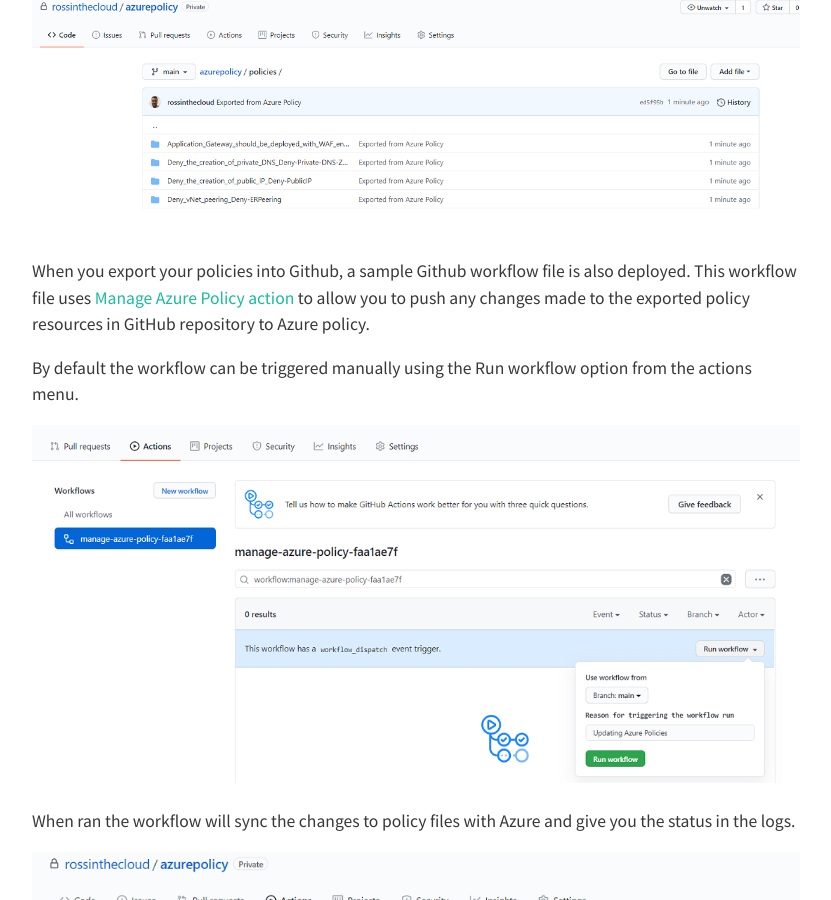
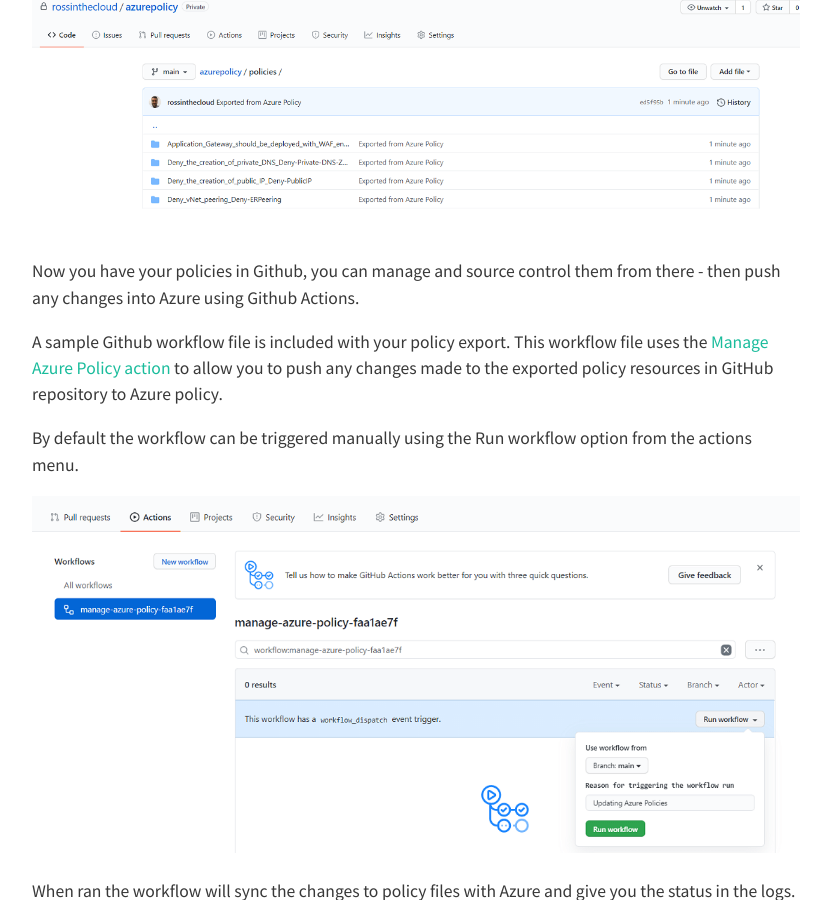
Before and after one commit to rossinthecloud/rossinthecloud.github.io, a Jekyll site: the page built from _posts/2020-11-30-Day15of100DaysOfCloud-AzurePolicyAsCodeGitHub.md, in a window 1280 px wide and 900 px high, scrolled down 4616 px. Shown: the whole window, without its empty margins (224-1055 px from the left). Built offline with Jekyll 4.4.1, drawn with Linux system fonts in a browser that asks for light colours; nearby versions of some CDN libraries; comment, search, counter and statistics services are not loaded; some of the changed text lies outside the part shown.

Commit message:
Day 15 100DaysOfCloud

```diff
--- a/_posts/2020-11-30-Day15of100DaysOfCloud-AzurePolicyAsCodeGitHub.md
+++ b/_posts/2020-11-30-Day15of100DaysOfCloud-AzurePolicyAsCodeGitHub.md
@@ -48,7 +48,9 @@
 
 ![]({{ site.baseurl }}/assets/img/blog/2020-11-30-Day15of100DaysOfCloud-AzurePolicyAsCodeGitHub/9.png)
 
-When you export your policies into Github, a sample Github workflow file is also deployed. This workflow file uses <a href="https://github.com/marketplace/actions/manage-azure-policy" target="_blank">Manage Azure Policy action</a> to allow you to push any changes made to the exported policy resources in GitHub repository to Azure policy.
+Now you have your policies in Github, you can manage and source control them from there - then push any changes into Azure using Github Actions.
+
+A sample Github workflow file is included with your policy export. This workflow file uses the <a href="https://github.com/marketplace/actions/manage-azure-policy" target="_blank">Manage Azure Policy action</a> to allow you to push any changes made to the exported policy resources in GitHub repository to Azure policy.
 
 By default the workflow can be triggered manually using the Run workflow option from the actions menu.
 
```
Also changed, not shown: other parts of _posts/2020-11-30-Day15of100DaysOfCloud-AzurePolicyAsCodeGitHub.md (+1 -1 lines).
